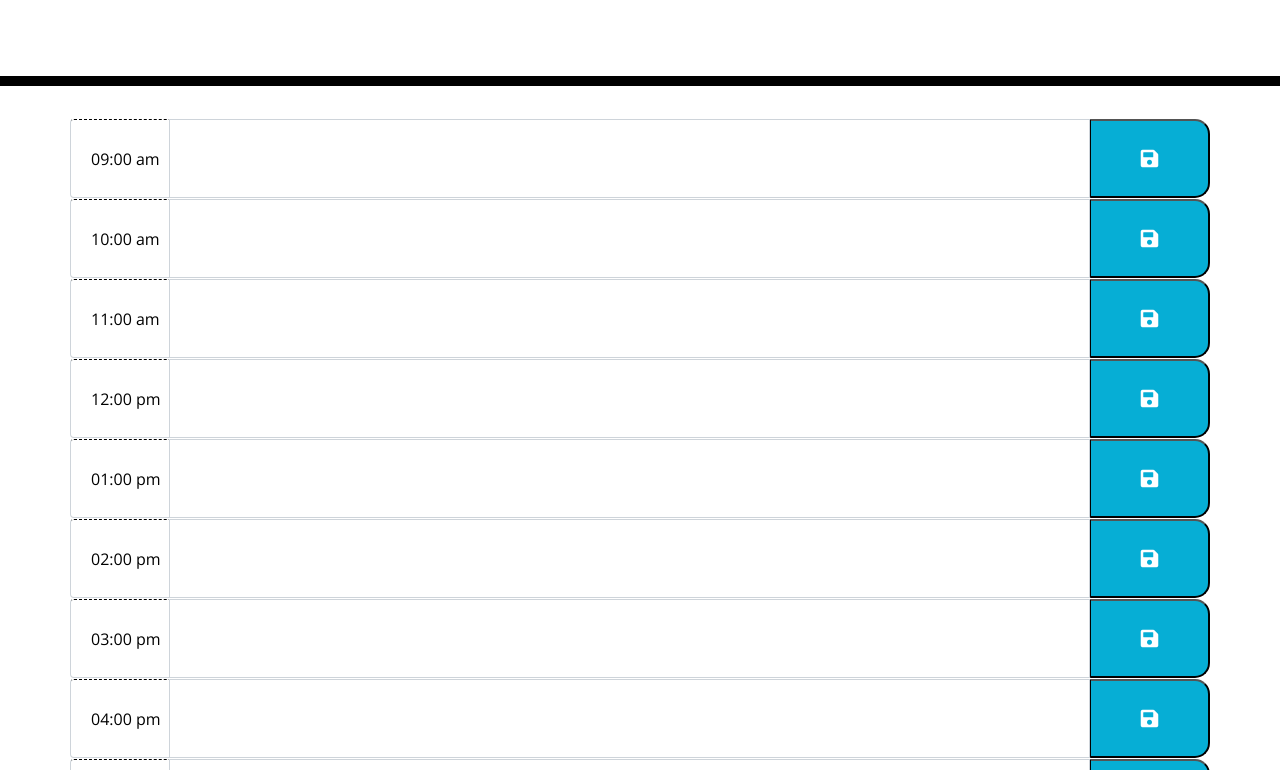
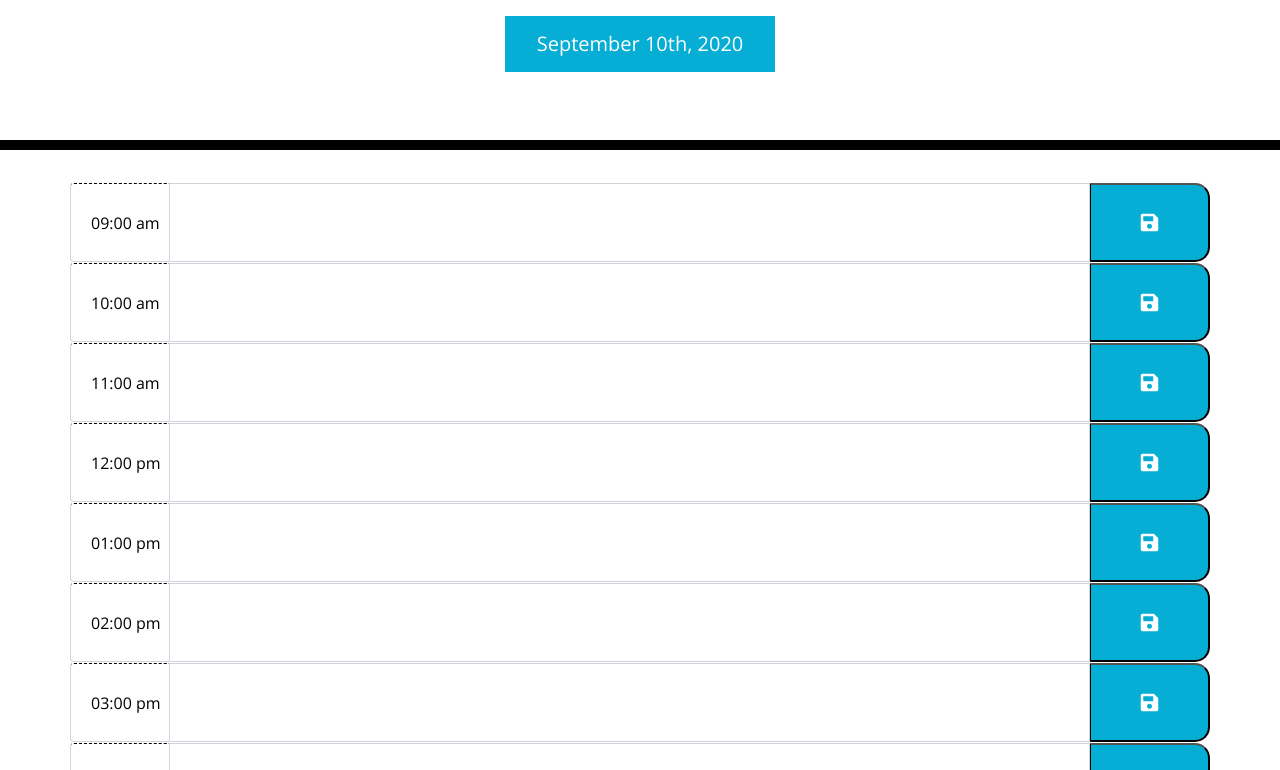
Before and after one commit to sitoraalexander/wds, a plain HTML site: page index.html in a window 1280 px wide. Shown: the part 182-952 px from the top of the page. Drawn offline with nearby package versions, Linux system fonts and the light colour scheme.

Commit message:
display current date

```diff
--- a/index.html
+++ b/index.html
@@ -25,16 +25,21 @@
     <header class="jumbotron">
       <h1 class="display-3">Work Day Scheduler</h1>
       <p class="lead">A simple calendar app for scheduling your work day</p>
-      <p id="currentDay" class="lead"></p>
+      <h2 id="currentDay" class="lead"></h2>
     </header>
     <div class="container">
       <!-- Timeblocks go here -->
+      <!--create div container for each hour time slot -->
       <div class="row">
+        <!-- create text area where the events of the hour are typed by user -->
         <div class="input-group">
           <div class="input-group-prepend">
             <span class="input-group-text hour">09:00 am </span>
           </div>
+          <!-- create text of div to show the relevant hour slot (9-17 (24 hour clock)) -->
+          <!-- include class designation from CSS (.description) -->
           <textarea class="form-control" aria-label="With textarea" id="9am"></textarea>
+          <!-- create save button include a class for all save buttons (.saveBtn) -->
           <button type="button" class="saveBtn"><i class="fas fa-save"></i></button>
         </div>
       </div>
--- a/script.js
+++ b/script.js
@@ -1,4 +1,10 @@
-//add current day and date with moments to #currentDay
+//display the current day at the top of the calendar
+
+var interval = setInterval(function() {
+    var momentNow = moment();
+    $('#currentDay').html(momentNow.format('MMMM Do[,] YYYY') + ' ');
+  }, 100);
+
 //function readFromLocalStorage ()
 //<!-- this is to look for anything saved previously in local storage -->
    // use for loop
--- a/style.css
+++ b/style.css
@@ -74,3 +74,22 @@ textarea{
   font-size: 20px;
   transition: all .3s ease-in-out;
 }
+
+h2 {
+  background-color: #06AED5;
+  border: none;
+  color: white;
+  padding: 16px 32px;
+  text-align: center;
+  text-decoration: none;
+  display: inline-block;
+  font-size: 16px;
+  margin: 4px 2px;
+  transition-duration: 0.4s;
+  cursor: pointer;
+}
+
+h2:hover {
+  background-color: #f9fbfc;
+  color: #06AED5;
+}
```
